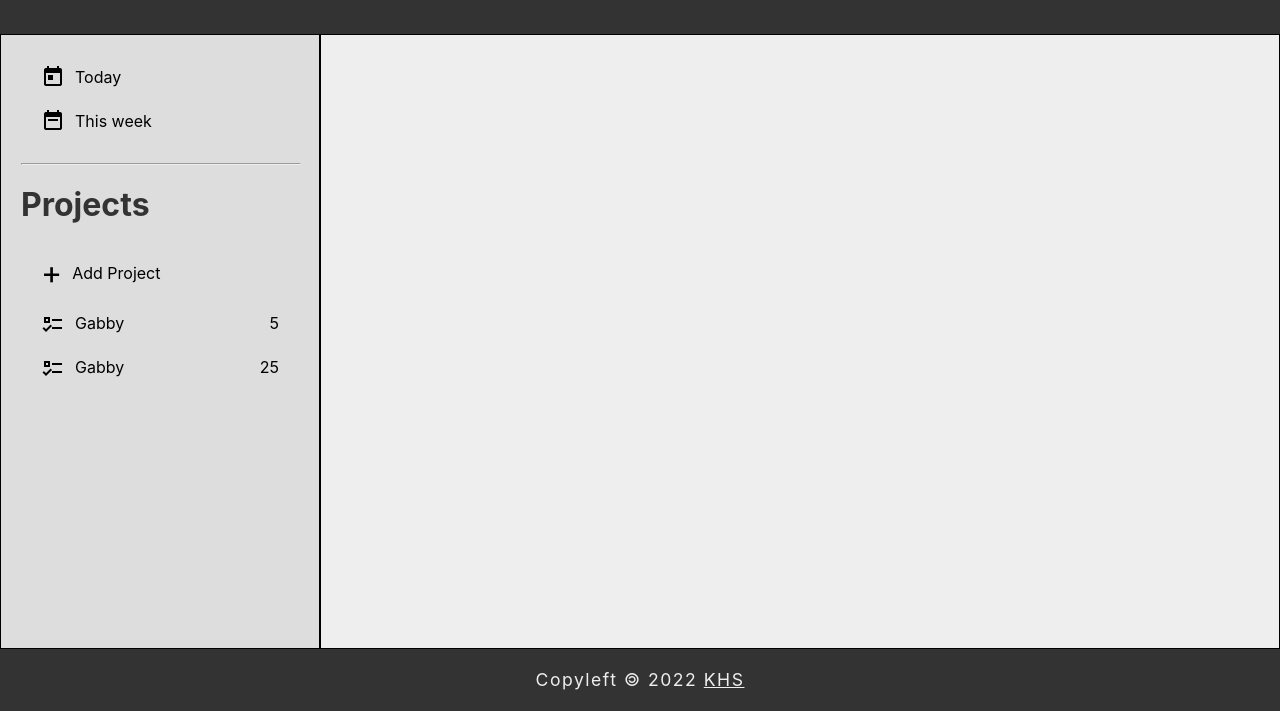
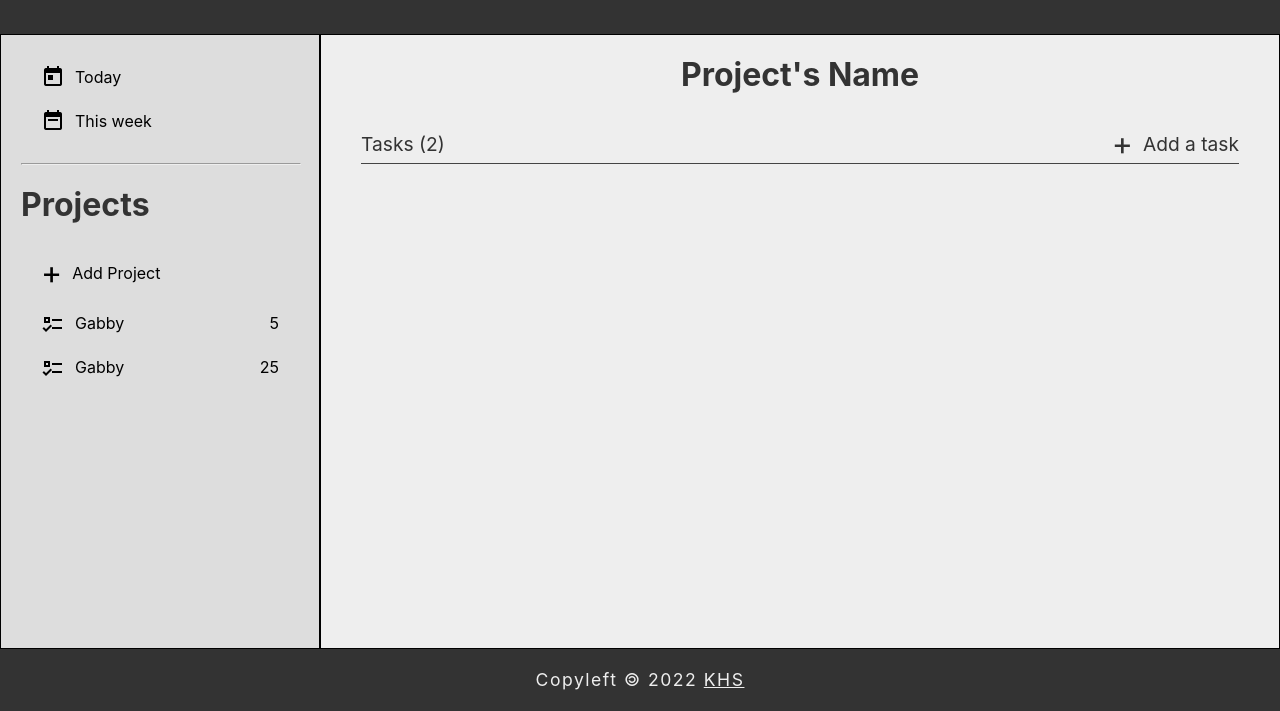
Before and after one commit to khs-kks/todo-list, a website built with webpack: page dist/index.html in a window 1280 px wide. Shown: the part 89-800 px from the top of the page. Built offline with nearby package versions, Linux system fonts and the light colour scheme.

Commit message:
Style non-empty project tasks header

```diff
--- a/dist/index.html
+++ b/dist/index.html
@@ -51,8 +51,23 @@
                     </div>
                 </div> -->
 
+                <!-- Project with a task/tasks  -->
+                <h1 class="project-title">Project's Name</h1>
+                <div class="tasks-container">
+                    <div class="tasks-header">
+                        <div class="tasks-header-wrapper">
+                            <div>
+                                Tasks <span class="number-of-tasks">(2)</span>
+                            </div>
 
+                            <div class="add-a-task">
+                                <span class="plus">+</span>
+                                <span> Add a task </span>
+                            </div>
+                        </div>
 
+                    </div>
+                </div>
 
 
 
--- a/dist/style.css
+++ b/dist/style.css
@@ -160,6 +160,40 @@ div.empty-project-buttons {
     gap: var(--spacing-lg);
 }
 
+/* NON-EMPTY PROJECT  */
+
+.project-title {
+    text-align: center;
+}
+
+.tasks-container {
+    display: grid;
+    grid-template-rows: repeat(auto-fill, 60px);
+    padding-left: var(--spacing-xl);
+    padding-right: var(--spacing-xl);
+    align-items: center;
+    gap: var(--spacing-md);
+
+}
+
+.tasks-header {
+    border-bottom: solid 1px var(--secondary-dark);
+}
+
+.tasks-header-wrapper {
+    display: flex;
+    justify-content: space-between;
+    align-items: center;
+    font-size: 1.2rem;
+}
+
+.add-a-task {
+    display: flex;
+    align-items: center;
+    gap: var(--spacing-sm);
+}
+
+
 /* FOOTER  */
 .footer {
     background-color: var(--primary-dark);
```
